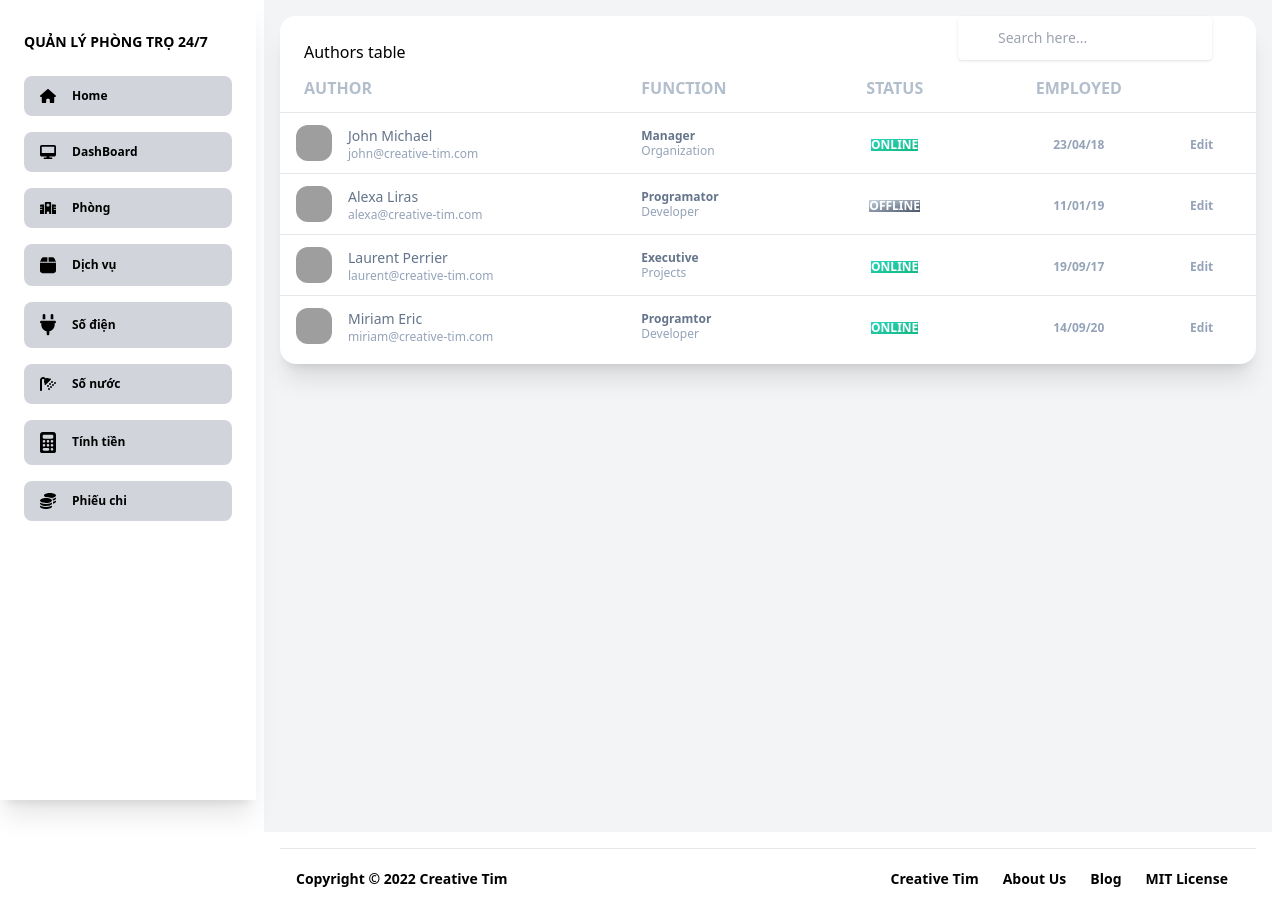
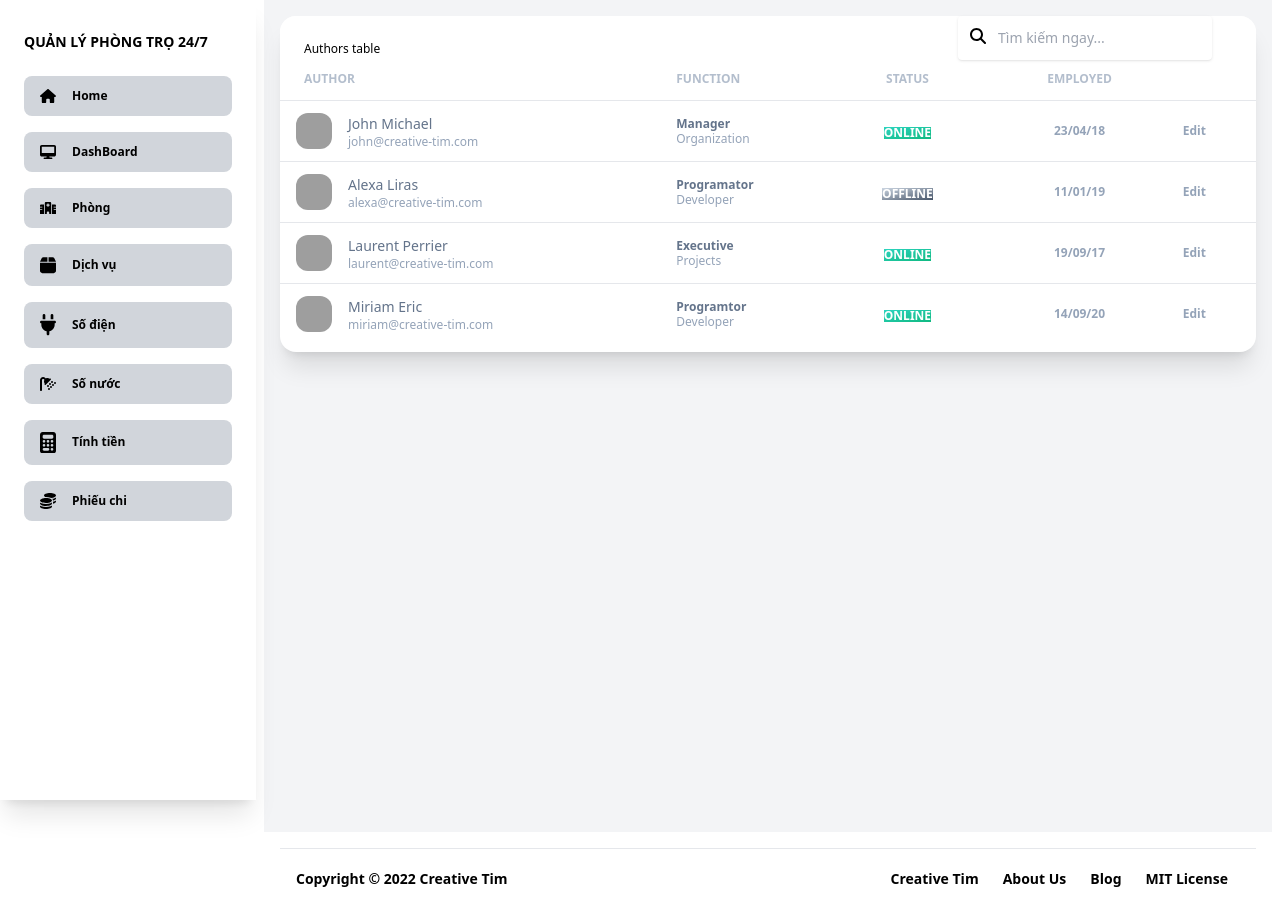
Before and after one commit to thanhdat274/FE_motel-manager-247, a Next.js app: page /manager/landlord/electric-number in a window 1280 px wide. Built offline with nearby package versions, Linux system fonts and the light colour scheme; grey boxes are pictures that could not be loaded.

Commit message:
update sidebar

```diff
--- a/src/Layout/Manager/Landlords/index.tsx
+++ b/src/Layout/Manager/Landlords/index.tsx
@@ -19,6 +19,7 @@ const LayoutLandlords = ({ children }: ILayoutAdminProps) => {
 
   return (
     <div>
+      <div className='md:text-[12px]'>
         <SideBar />
         <Navbar />
         <div className="relative md:ml-64 bg-blueGray-100">
@@ -28,6 +29,8 @@ const LayoutLandlords = ({ children }: ILayoutAdminProps) => {
           </div>
         </div>
       </div>
+
+    </div>
   );
 };
 
--- a/src/components/AdminNavbar.tsx
+++ b/src/components/AdminNavbar.tsx
@@ -1,3 +1,5 @@
+import { faSearch } from '@fortawesome/free-solid-svg-icons';
+import { FontAwesomeIcon } from '@fortawesome/react-fontawesome';
 import Image from 'next/image';
 import Link from 'next/link';
 import { useRouter } from 'next/router';
@@ -6,19 +8,19 @@ import React from 'react'
 type Props = {}
 
 const Navbar = (props: Props) => {
-    const router = useRouter();
+  const router = useRouter();
   return (
     <div>
-        <nav className="absolute top-0 left-0 w-full z-10 bg-transparent md:flex-row md:flex-nowrap md:justify-start flex items-center p-4">
+      <nav className="absolute top-0 left-0 w-full z-10 bg-transparent md:flex-row md:flex-nowrap md:justify-start flex items-center p-4">
         <div className="w-full mx-autp items-center flex justify-between md:flex-nowrap flex-wrap md:px-10 px-4">
-          <form className="md:flex hidden flex-row flex-wrap items-center lg:ml-auto mr-3">
+          <form className="md:flex md:ml-[30%] hidden flex-row flex-wrap items-center lg:ml-auto mr-3">
             <div className="relative flex w-full flex-wrap items-stretch">
               <span className="z-10 h-full leading-snug font-normal absolute text-center text-blueGray-300 absolute bg-transparent rounded text-base items-center justify-center w-8 pl-3 py-3">
-                <i className="fas fa-search"></i>
+              <FontAwesomeIcon className="w-[16px] text-black" icon={faSearch} />
               </span>
               <input
                 type="text"
-                placeholder="Search here..."
+                placeholder="Tìm kiếm ngay..."
                 className="border-0 px-3 py-3 placeholder-blueGray-300 text-blueGray-600 relative bg-white bg-white rounded text-sm shadow outline-none focus:outline-none focus:ring w-full pl-10"
               />
             </div>
--- a/src/components/Sidebar.tsx
+++ b/src/components/Sidebar.tsx
@@ -5,7 +5,7 @@ import { useRouter } from 'next/router';
 import React, { useState } from 'react';
 import { ReactCalculator } from 'simple-react-calculator';
 import {
-    faBars, faCompass, faHouse, faHospital, faBox, faPlug, faShower, faCalculator, faCoins, faDesktop
+    faBars, faCompass, faHouse, faHospital, faBox, faPlug, faShower, faCalculator, faCoins, faDesktop, faXmark
 } from '@fortawesome/free-solid-svg-icons';
 
 type Props = {}
@@ -43,7 +43,7 @@ const SideBar = (props: Props) => {
                     <button
                         className="cursor-pointer text-black opacity-50 md:hidden px-3 py-1 text-xl leading-none bg-transparent rounded border border-solid border-transparent"
                         type="button"
-                        onClick={() => setCollapseShow("bg-white m-2 py-3 px-6")}
+                        onClick={() => setCollapseShow("bg-white w-[30%] py-3 px-6 h-screen md:w-full")}
                     >
                         <FontAwesomeIcon className="w-[16px] text-black" icon={faBars} />
                     </button>
@@ -79,19 +79,19 @@ const SideBar = (props: Props) => {
                                     <Link href="/">
                                         <a
                                             href="#pablo"
-                                            className="md:block text-left md:pb-2 text-blueGray-600 mr-0 inline-block whitespace-nowrap text-sm uppercase font-bold p-4 px-0"
+                                            className="md:block text-left md:pb-2 text-blueGray-600 mr-0 inline-block whitespace-nowrap text-sm uppercase font-bold py-4 px-0"
                                         >
-                                            Quản Lý Phòng Trọ 24/7
+                                            QLPT 24/7
                                         </a>
                                     </Link>
                                 </div>
                                 <div className="w-6/12 flex justify-end">
                                     <button
                                         type="button"
-                                        className="cursor-pointer text-black opacity-50 md:hidden px-3 py-1 text-xl leading-none bg-transparent rounded border border-solid border-transparent"
+                                        className="ml-4 cursor-pointer text-black opacity-50 md:hidden px-3 py-1 text-xl leading-none bg-transparent rounded border border-solid border-transparent"
                                         onClick={() => setCollapseShow("hidden")}
                                     >
-                                        <FontAwesomeIcon className="w-[16px] text-black" icon={faHouse} />
+                                        <FontAwesomeIcon className="w-[16px] text-black" icon={faXmark} />
                                     </button>
                                 </div>
                             </div>
@@ -133,6 +133,7 @@ const SideBar = (props: Props) => {
                         </ul>
                     </div>
                 </div>
+
             </nav>
         </>
     );
```
Lines whose indentation alone changed are shown as unchanged.
